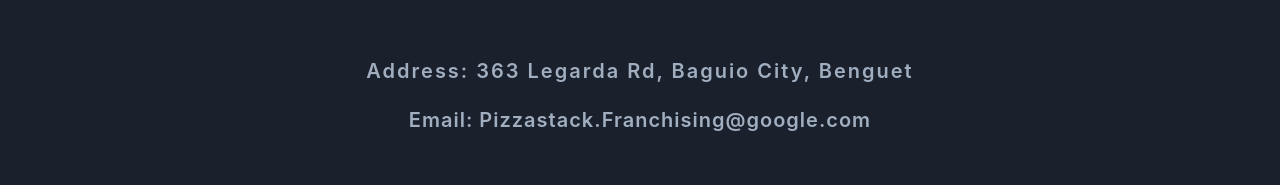
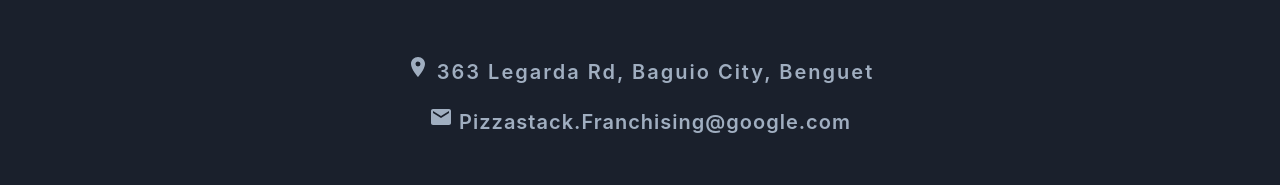
Before and after one commit to jhigger/pizzastack2, a React (Vite) app: page /contact in a window 1280 px wide. Shown: the part 212-397 px from the top of the page. Built offline with nearby package versions, Linux system fonts and the light colour scheme.

Commit message:
added icons

```diff
--- a/src/pages/Contact.jsx
+++ b/src/pages/Contact.jsx
@@ -12,6 +12,8 @@
 import {FaYoutube} from '@react-icons/all-files/fa/FaYoutube';
 import {FaFacebookSquare} from '@react-icons/all-files/fa/FaFacebookSquare';
 import {FaInstagram} from '@react-icons/all-files/fa/FaInstagram';
+import {MdLocationOn} from '@react-icons/all-files/md/MdLocationOn';
+import {MdEmail} from '@react-icons/all-files/md/MdEmail';
 
 const socials = [
 	{
@@ -45,7 +47,8 @@
 						fontWeight="semibold"
 						letterSpacing="widest"
 					>
-						Address: 363 Legarda Rd, Baguio City, Benguet
+						<Icon w={6} h={6} as={MdLocationOn} /> 363 Legarda Rd, Baguio City,
+						Benguet
 					</Text>
 					<Text
 						color={'gray.400'}
@@ -54,7 +57,7 @@
 						fontWeight="semibold"
 						letterSpacing="wider"
 					>
-						Email: Pizzastack.Franchising@google.com
+						<Icon w={6} h={6} as={MdEmail} /> Pizzastack.Franchising@google.com
 					</Text>
 				</Stack>
 
```
